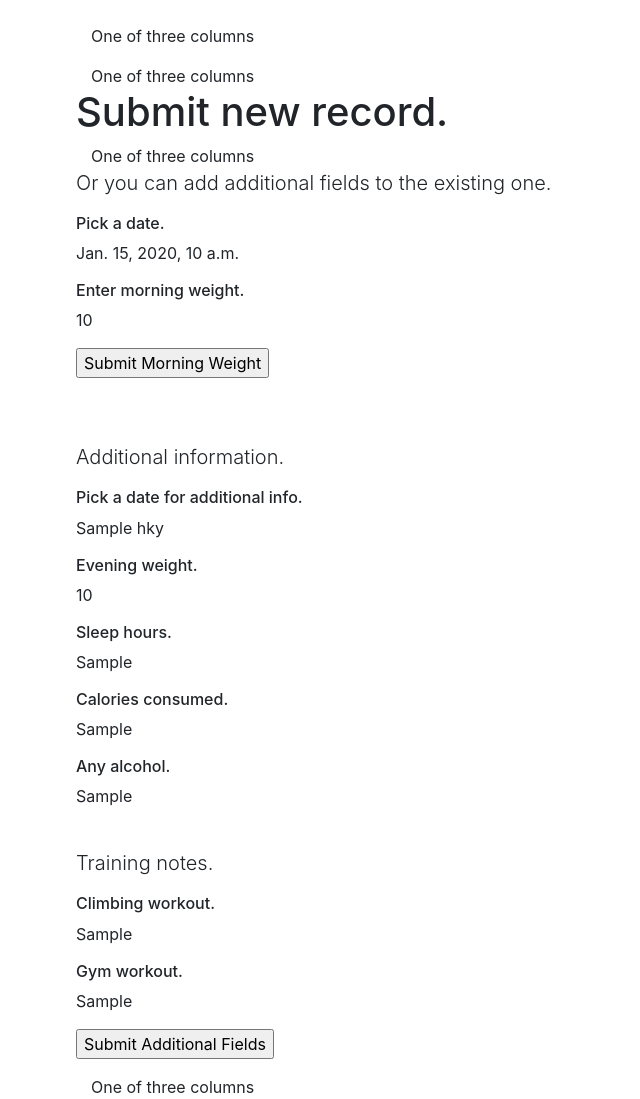
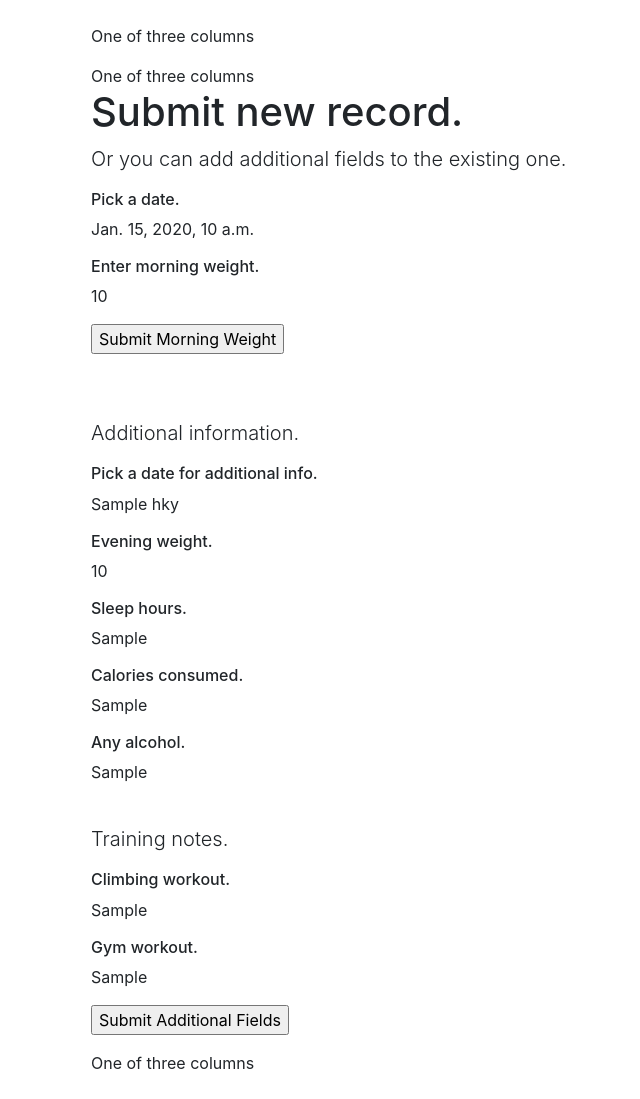
Before and after one commit to fautro/tracker, a Django app: template templates/wtrack/add_record.html in a window 1280 px wide. Shown: the part 56-1155 px from the top of the page, without its empty margins (9-649 px from the left). After the commit the page ends 1125 px from the top, so only its background shows below. Run offline with Django 3.2, Linux system fonts and the light colour scheme; the template is opened without the code that fills it: most values are stand-ins (such as "Sample title", 1, 10 or a date in 2020); some libraries are stand-ins or nearby versions.

Commit message:
[wtrack] moves things around on the page some more

```diff
--- a/templates/wtrack/add_record.html
+++ b/templates/wtrack/add_record.html
@@ -64,14 +64,11 @@
       </div>
       <div class="col-sm">
       One of three columns
-      </div>
+
       <div class="row">
           <div class="col-md">
             <h1>Submit new record.</h1>
           </div>
-      </div>
-      <div class="col-sm">
-      One of three columns
       </div>
           <div class="row">
             <div class="col-md">
@@ -111,6 +108,7 @@
                  </form>
            </p>
           </div>
+          </div>
     </div>
     <div class="col-sm">
       One of three columns
```
